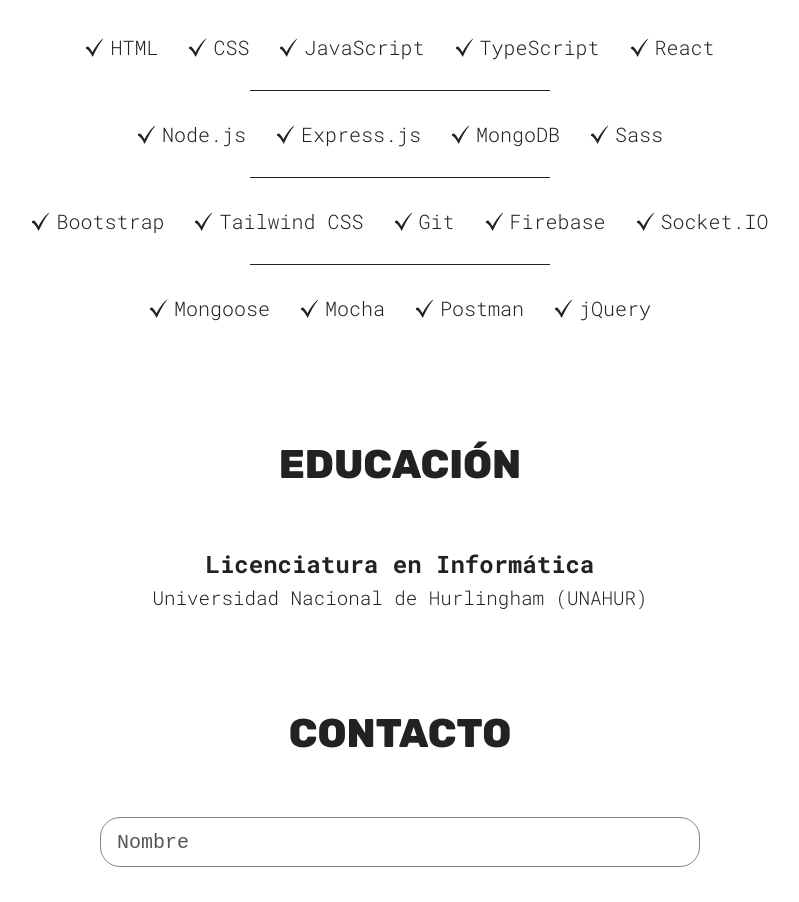
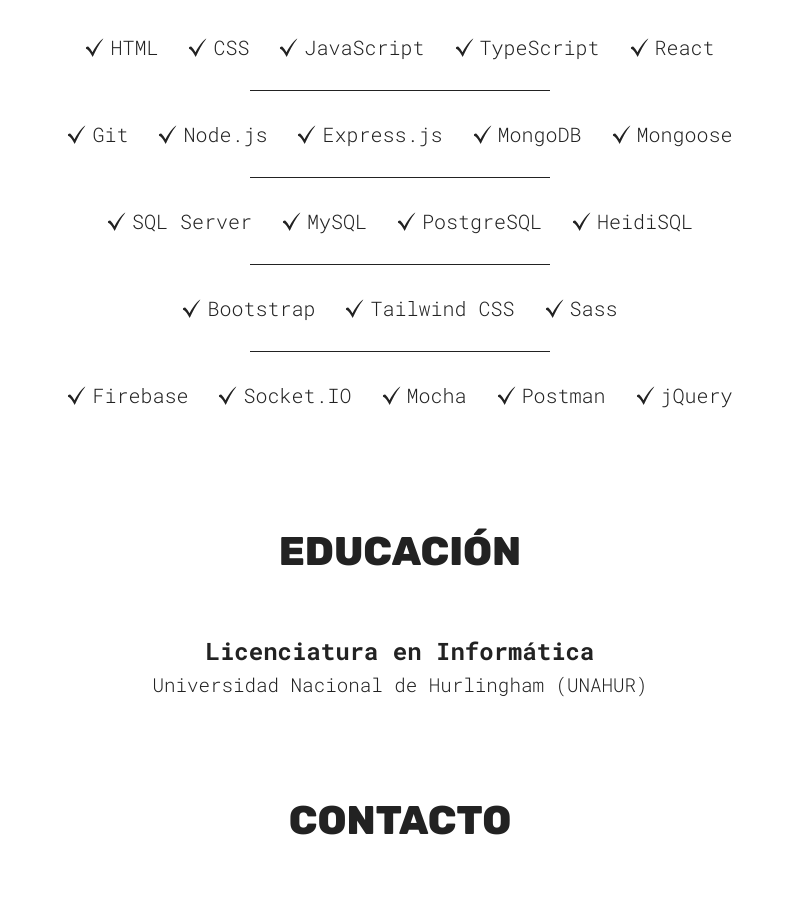
Before and after one commit to facumgomez/my-portfolio, a React (Vite) app: page / in a window 1280 px wide. Shown: the part 3980-4882 px from the top of the page, without its empty margins (240-1039 px from the left). Built offline with nearby package versions, Linux system fonts and the light colour scheme.

Commit message:
Organizo habilidades por stack técnico

```diff
--- a/src/sections/Skills/Skills.jsx
+++ b/src/sections/Skills/Skills.jsx
@@ -29,9 +29,10 @@
 
   const skillCategories = [
     ["HTML", "CSS", "JavaScript", "TypeScript", "React"],
-    ["Node.js", "Express.js", "MongoDB", "Sass"],
-    ["Bootstrap", "Tailwind CSS", "Git", "Firebase", "Socket.IO"],
-    ["Mongoose", "Mocha", "Postman", "jQuery"]
+    ["Git", "Node.js", "Express.js", "MongoDB", "Mongoose"],
+    ["SQL Server", "MySQL", "PostgreSQL", "HeidiSQL"],
+    ["Bootstrap", "Tailwind CSS", "Sass"],
+    ["Firebase", "Socket.IO", "Mocha", "Postman", "jQuery"],
   ];
 
   return (
```
